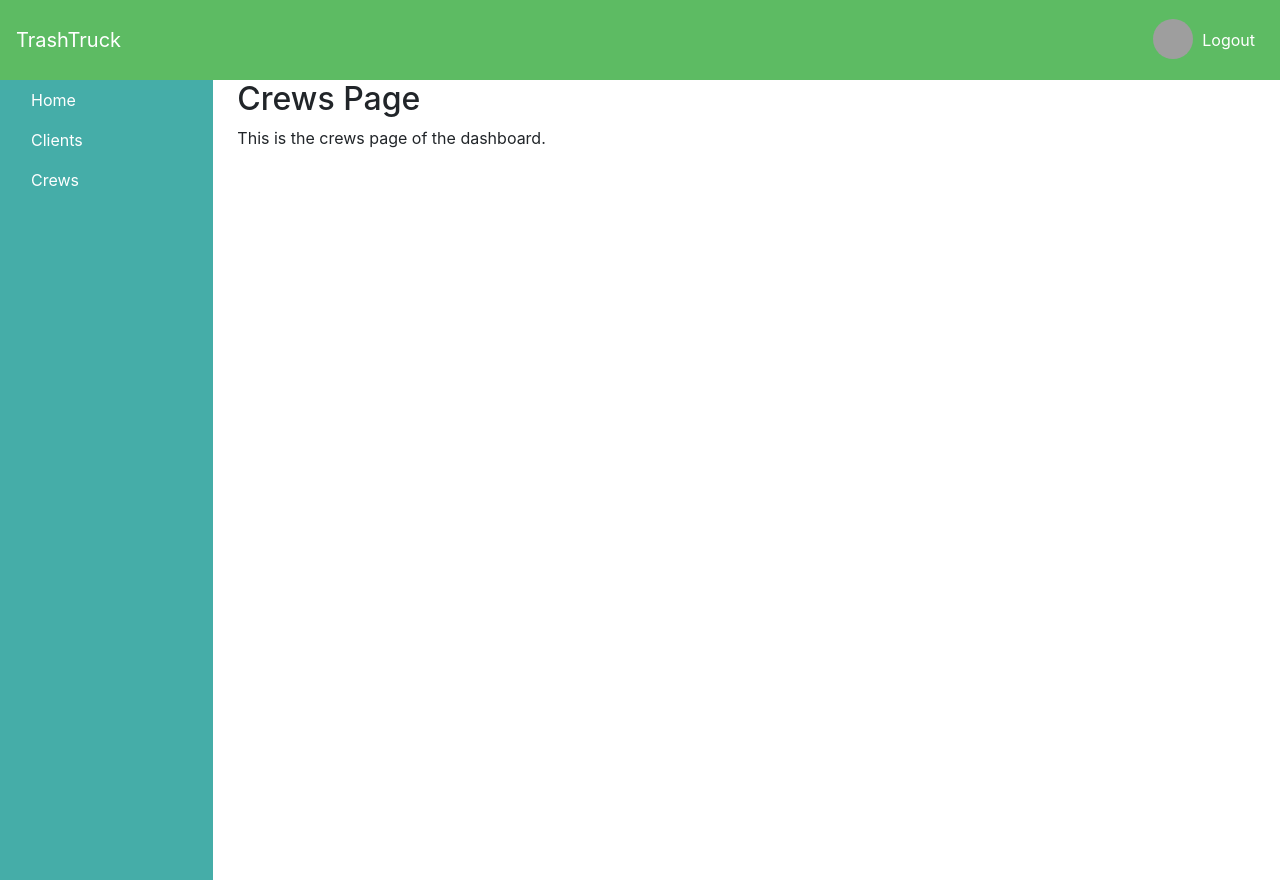
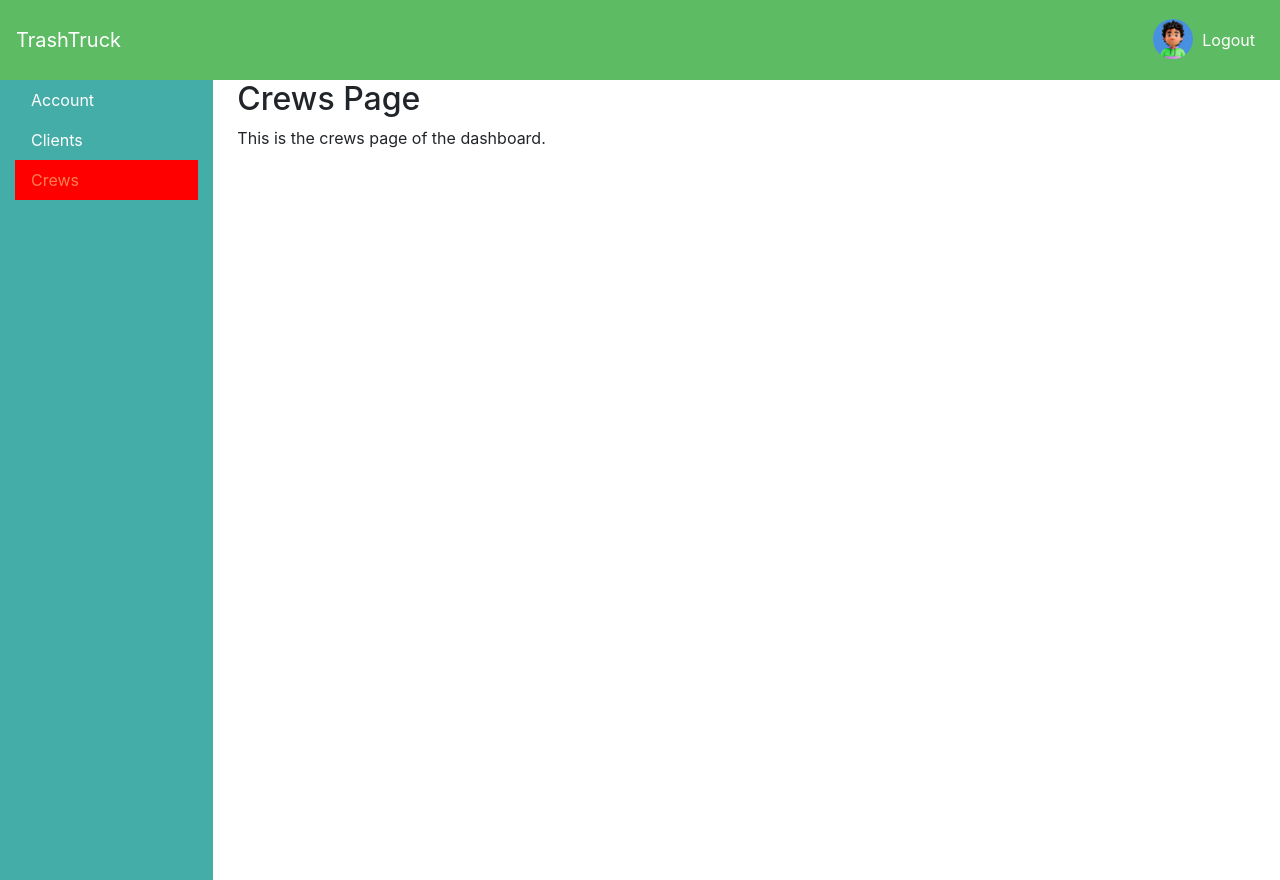
Before and after one commit to KitimboRino/TrashTruck-ALX-portfolio-project, a Flask app: page /crews in a window 1280 px wide. Run offline with Flask 3, Linux system fonts and the light colour scheme; the visitor is signed in with stand-in values (Sample User, id 1); some libraries are stand-ins or nearby versions; grey boxes are pictures that could not be loaded.

Commit message:
style(base.html): refactor styles base layout

```diff
--- a/templates/base.html
+++ b/templates/base.html
@@ -22,7 +22,7 @@
             <ul class="navbar-nav ml-auto">
                 <li class="nav-item">
                     <!-- Example avatar -->
-                    <img src="{{ url_for('static', filename='images/avatar.png') }}" alt="Avatar" class="avatar-img">
+                    <img src="{{ url_for('static', filename='images/avatar.jpg') }}" alt="Avatar" class="avatar-img">
                 </li>
                 <li class="nav-item">
                     <!-- Add logout button -->
@@ -36,23 +36,23 @@
 
     <div class="container-fluid">
         <div class="row">
-            <nav id="sidebar" class="col-md-1 col-lg-2 d-md-block sidebar collapse">
+            <nav id="sidebar" class="col-md-2 d-md-block sidebar">
                 <div class="sidebar-sticky">
                     <ul class="nav flex-column">
                         <li class="nav-item">
-                            <a class="nav-link" href="/home">
+                            <a class="nav-link {% if request.path == '/home' %}active{% endif %}" href="/profile">
                                 <span data-feather="home"></span>
-                                Home <span class="sr-only"></span>
+                                Account <span class="sr-only">(current)</span>
                             </a>
                         </li>
                         <li class="nav-item">
-                            <a class="nav-link" href="/clients">
+                            <a class="nav-link {% if request.path == '/clients' %}active{% endif %}" href="/clients">
                                 <span data-feather="file"></span>
                                 Clients
                             </a>
                         </li>
                         <li class="nav-item">
-                            <a class="nav-link" href="/crews">
+                            <a class="nav-link {% if request.path == '/crews' %}active{% endif %}" href="/crews">
                                 <span data-feather="shopping-cart"></span>
                                 Crews
                             </a>
@@ -61,7 +61,7 @@
                 </div>
             </nav>
 
-            <main role="main" class="col-md-11 ml-sm-auto col-lg-10 px-4">
+            <main role="main" class="col-md-9 ml-sm-auto col-lg-10 px-4">
                 {% block content %}
                 {% block page_content %}
                 {% endblock %}
```
